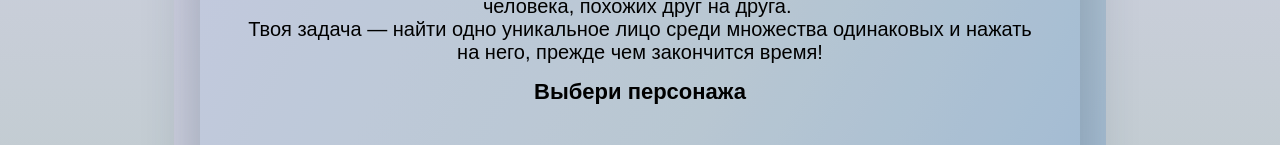
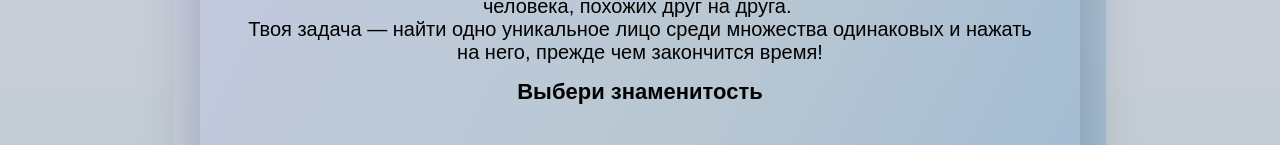
Before and after one commit to AnastasiaGrid/the-game-same-faces, a React (Vite) app: page / in a window 1280 px wide. Shown: the part 219-364 px from the top of the page. Built offline with nearby package versions, Linux system fonts and the light colour scheme; a web font is replaced by a local one.

Commit message:
fix: fix subtitle

```diff
--- a/src/components/constants.ts
+++ b/src/components/constants.ts
@@ -2,7 +2,7 @@ import {CoupleOfCelebritiesType} from "./types.ts";
 
 export const START_TEXT = {
     TITLE: '"ПОХОЖ, НО НЕ ТОТ"',
-    TITLE_RULES: 'Выбери персонажа',
+    TITLE_RULES: 'Выбери знаменитость',
     RULES_TEXT: 'Это игра на внимательность, где перед тобой будут мелькать два известных человека, похожих друг на друга. \nТвоя задача — найти одно уникальное лицо среди множества одинаковых и нажать на него, прежде чем закончится время!',
     BUTTON_SELECT_CELEBRITY: 'ВЫБРАТЬ ПЕРСОНАЖА',
     USER_SELECT_TEXT: 'Вы выбрали',
```
